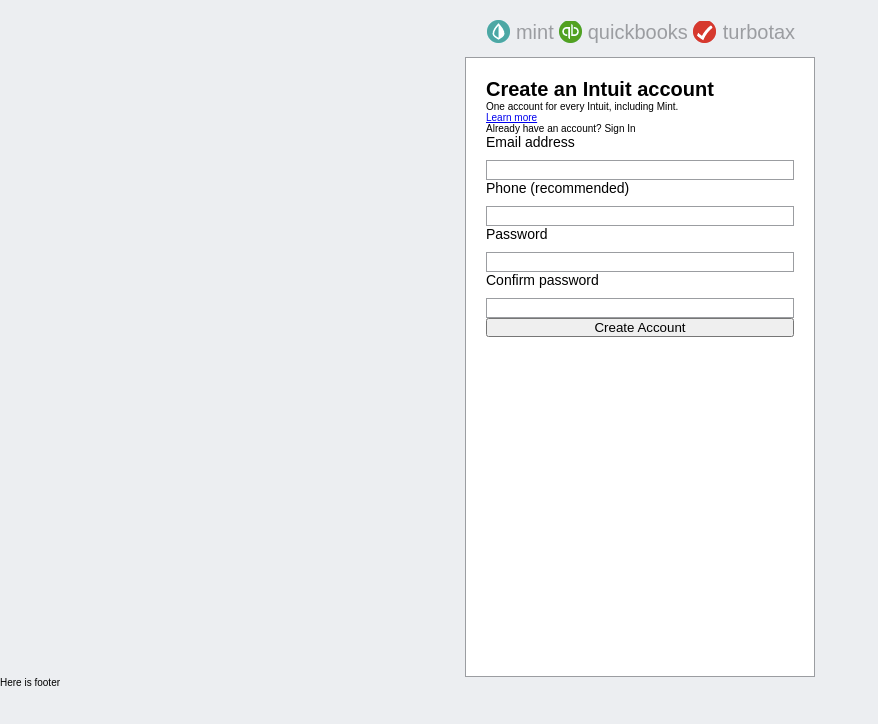
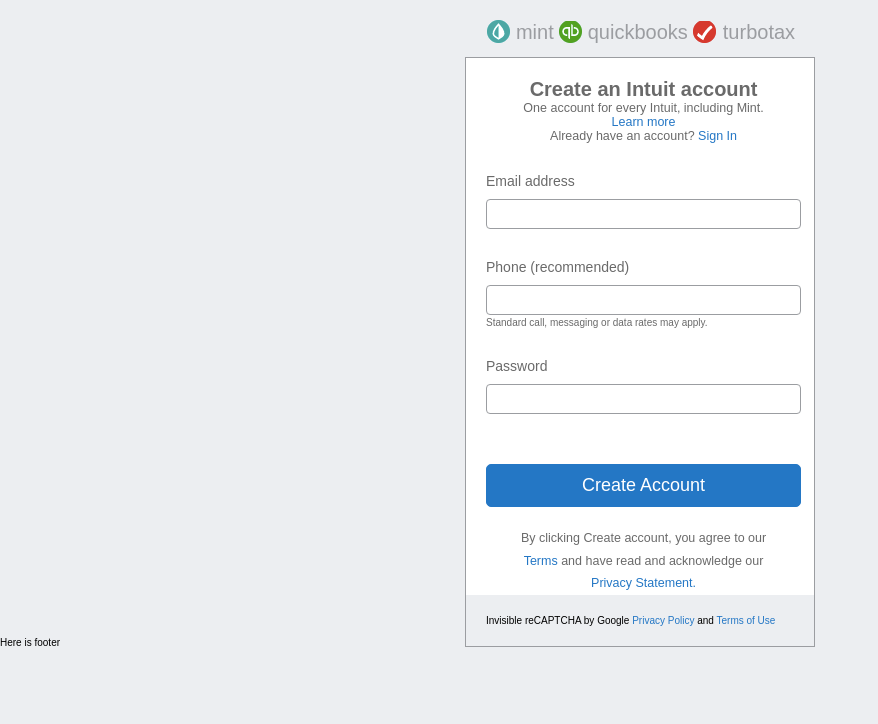
Before and after one commit to Kyle-Law/Mint.com-Clone-Daniel-Kyle, a plain HTML site: page index.html in a window 1280 px wide. Shown: the part 54-778 px from the top of the page, without its empty margins (0-878 px from the left). Drawn offline with Linux system fonts and the light colour scheme.

Commit message:
Completed Form

```diff
--- a/index.css
+++ b/index.css
@@ -19,6 +19,7 @@
     --blue: #2477C5;
     --grey: #ECEEF1;
     --grey2: #9B9DA1;
+    --grey-darker: #6A6A6A;
     --red: #E54B43;
     --orange: #E8853A;
     --green: #62B823;
@@ -36,7 +37,7 @@
     display: grid;
     /* place-items: center; */
     justify-items: center;
-    height: 90vh;
+    height: 85vh;
     grid-template-rows: 50px 50px 1fr;
     /* margin: 0 auto; */
 }
@@ -53,6 +54,13 @@
     font-size: 2rem;
 }
 
+.design{
+    color: var(--blue);
+    outline: none;
+    cursor: pointer;
+    text-decoration: none;
+}
+
 form{
     border: 1px solid var(--grey2);
     background-color: white;
@@ -63,17 +71,69 @@
 fieldset{
     display: grid;
     border: none;
+    text-align: center;
 }
+
+fieldset>h1{
+    color: var(--grey-darker);
+    text-align: center;
+}
+
+fieldset > p , a{
+    font-size: 1.25rem;
+    color: var(--grey-darker);
+}
+
 fieldset>div{
     display: grid;
     row-gap: 10px;
+    text-align: left;
+    margin-top: 30px;
+    color: var(--grey-darker);
+}
+
+fieldset>div>p{
+    margin-top: -8px;
 }
 
 fieldset > div > input {
     border: 1px solid var(--grey2);
-    height: 2rem;
+    height: 3rem;
+    border-radius: 4px;
 }
 
 fieldset > div > label{
     font-size: 1.4rem;
 }
+
+#button {
+    margin-top: 50px;
+    padding: 10px 95px !important;
+    font-size: 18px !important;
+    background-color: var(--blue);
+    text-shadow: 1px 1px var(--blue);
+    color: #ffffff;
+    border-radius: 5px;
+    -moz-border-radius: 5px;
+    -webkit-border-radius: 5px;
+    border: 1px solid var(--blue);
+    cursor: pointer;
+    transition: .5s;
+}
+
+#button:hover{
+    color: var(--blue);
+    background-color: #fff;
+}
+
+#privacy{
+    text-align: center;
+    line-height: 1.8;
+    padding: 20px;
+}
+
+#captcha{
+    background: var(--grey);
+    margin: -20px;
+    padding: 20px;
+}
--- a/index.html
+++ b/index.html
@@ -25,8 +25,8 @@
             <fieldset>
                 <h1>Create an Intuit account</h1>
                 <p>One account for every Intuit, including Mint.</p>
-                <a href="#">Learn more</a>
-                <p>Already have an account? <span>Sign In</span></p>
+                <a class="design" href="#">Learn more</a>
+                <p>Already have an account? <span class="design">Sign In</span></p>
                 <div>
                     <label>Email address</label>
                     <input type="email" name="email" required>
@@ -34,17 +34,21 @@
                 <div>
                     <label>Phone (recommended)</label>
                     <input type="number" name="email" required>
+                    <p>Standard call, messaging or data rates may apply.</p>
                 </div>
                 <div>
                     <label>Password</label>
                     <input type="text" name="password" required>
                 </div>
-                <div>
-                    <label>Confirm password</label>
-                    <input type="text" name="password-confirmed" required>
-                </div>
-                <input type="submit" name="submit" value="Create Account">
+
+                <input id="button"  type="submit" name="submit" value="Create Account">
+                <p id="privacy">
+                    By clicking Create account, you agree to our<span class="design"> Terms</span> and have read and acknowledge our <span class="design"> Privacy Statement.</span>
+                </p>
             </fieldset>
+            <div>
+                <p id="captcha">Invisible reCAPTCHA by Google <span class="design">Privacy Policy</span> and <span class="design">Terms of Use</span></p>
+            </div>
         </form>
     </main>
     <footer>
```
